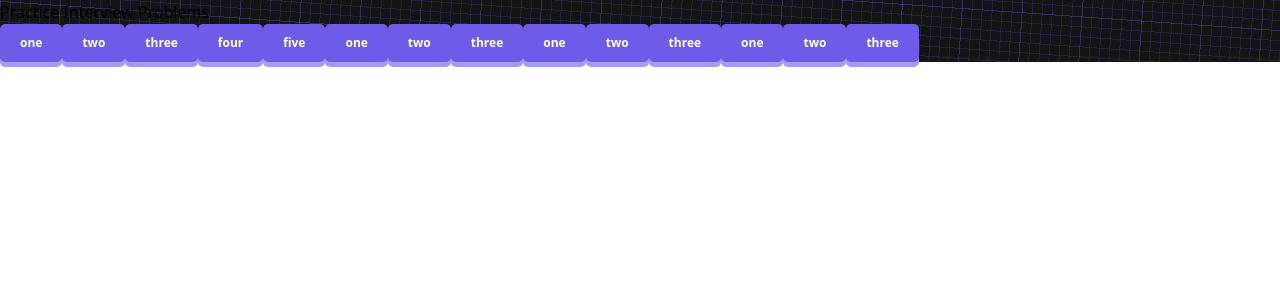
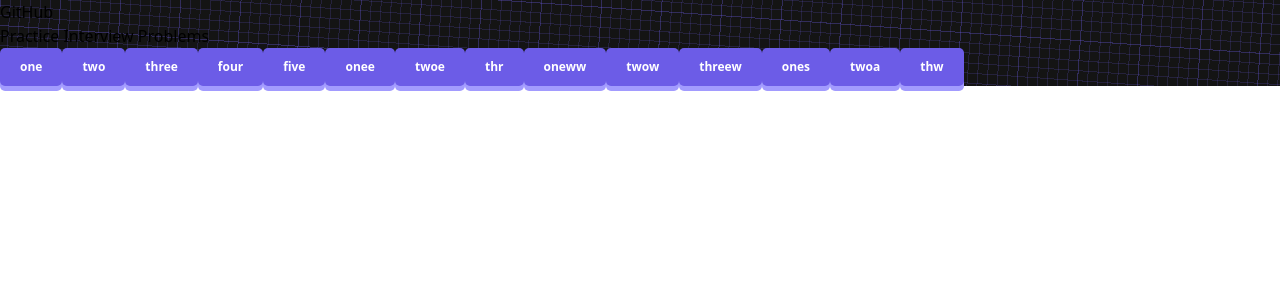
Before and after one commit to sameerkali/React_coding_round_practice, a React (Vite) app: page / in a window 1280 px wide. Shown: the top 300 px of the page. Built offline with nearby package versions, Linux system fonts and the light colour scheme.

Commit message:
make the folder structure good and fix routing

```diff
--- a/src/assessment01/One.jsx
+++ b/src/All Assessment/assessment01/One.jsx
@@ -1,5 +1,6 @@
 import React, { useEffect, useState } from "react";
-import '../index.css'
+import '../../index.css'
+import GoToHome from "../../Components/GoToHome";
 
 const One = () => {
   const [clicked, setClicked] = useState(false);
@@ -31,6 +32,7 @@ const One = () => {
       >
         {clicked ? 'Stop' : 'Start'}
       </button>
+      <GoToHome/>
     </div>
   );
 };
--- a/src/App.jsx
+++ b/src/App.jsx
@@ -1,6 +1,6 @@
 import React from "react";
 import { BrowserRouter, Routes, Route } from "react-router-dom";
-import One from "./assessment01/One";
+import One from "./All Assessment/assessment01/One";
 import Home from "./Home";
 
 const App = () => {
--- /dev/null
+++ b/src/Components/GoToHome.jsx
@@ -0,0 +1,12 @@
+import React from "react";
+import { Link } from "react-router-dom";
+
+const GoToHome = () => {
+  return (
+    <Link to={`/`}>
+      <button className="underline hover:text-gray-800">GoToHome</button>
+    </Link>
+  );
+};
+
+export default GoToHome;
--- a/src/Home.jsx
+++ b/src/Home.jsx
@@ -11,6 +11,9 @@ const Home = () => {
 
   return (
     <div className="home h-screen flex flex-col items-center justify-center">
+      <button className="absolute top-2  right-2 text-2xl text-white">
+        <a href="https://github.com/sameerkali/React_coding_round_practice" target="_blank">GitHub</a>
+      </button>
       <h1 className="text-[5rem] text-center sm:text-[6rem] font-bold mb-8 text-[#a29bfe]">
         Practice Interview Problems
       </h1>
@@ -21,20 +24,20 @@ const Home = () => {
           "three",
           "four",
           "five",
-          "one",
-          "two",
-          "three",
-          "one",
-          "two",
-          "three",
-          "one",
-          "two",
-          "three"
-        ].map(number =>
+          "onee",
+          "twoe",
+          "thr",
+          "oneww",
+          "twow",
+          "threew",
+          "ones",
+          "twoa",
+          "thw"
+        ].map((number, index) =>
           <Link to={`/one`}>
             <button
               title={number}
-              key={number}
+              key={index}
               className="custom-button"
               onClick={() => handleButtonPress(number)}
             >
```
Also changed, not shown: src/All Assessment/assessment01/readme.md (renamed from src/assessment01/readme.md).
